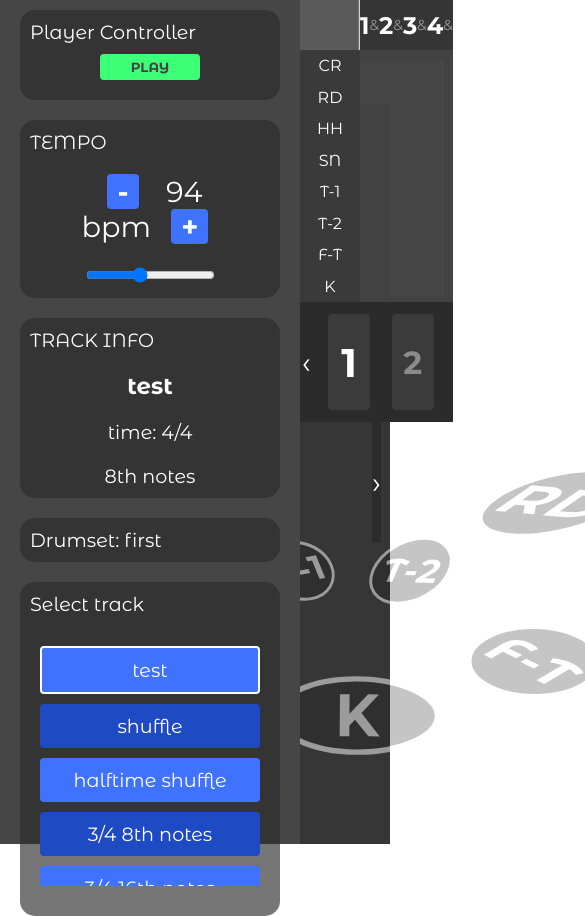
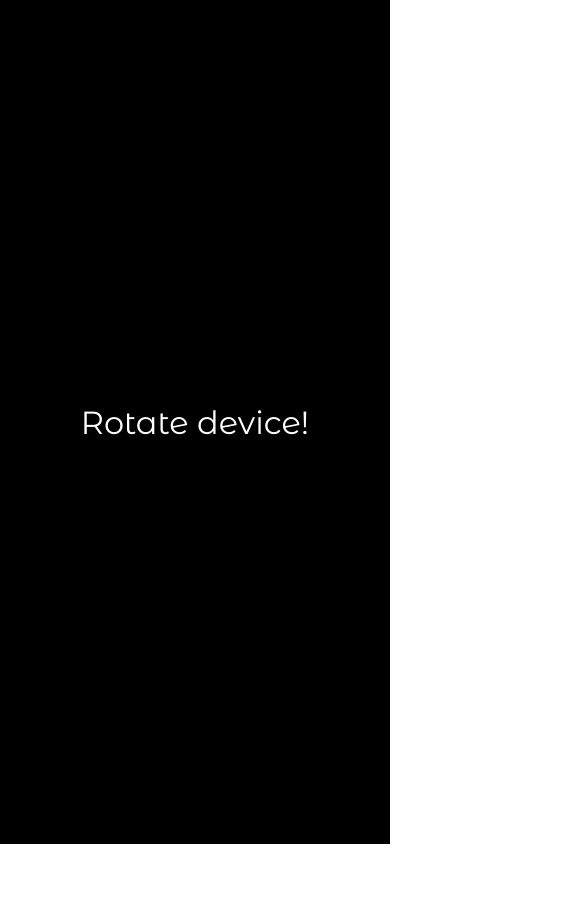
Before and after one commit to Desiak/Drumly, a React (Create React App) app: page / in a window 390 px wide. Shown: the top 916 px of the page, 585 px wide, since content can reach past the window. After the commit the page ends 844 px from the top, so only its background shows below. Built offline with nearby package versions, Linux system fonts and the light colour scheme.

Commit message:
initial responsiveness added

```diff
--- a/src/App.js
+++ b/src/App.js
@@ -14,7 +14,9 @@ function App() {
   return (
     <Provider store={store}>
        <div className="app">
-
+         <div class="rotate-device-info">
+           <p class="rotate-txt">Rotate device!</p>
+         </div>
        <Menu></Menu>
        <Player></Player>
        <Drumset></Drumset>
--- a/src/style/_drumset.scss
+++ b/src/style/_drumset.scss
@@ -1,15 +1,22 @@
 .drumset-container{
-    grid-area: 2/2/3/4;
+    grid-area: d;
     background-color: rgb(54, 54, 54);
     display: flex;
     flex-wrap: wrap;
     justify-content: center;
     align-items: center;
     .drumset{
-        min-width:600px;
+        // min-width:600px;
         width:80%;
         height: 100%;
         position: relative;
+        @media (max-width:1200px){
+            height: 60%;
+            width: 100%;
+        }
+        @media (max-width:768px){
+            display: none;
+        }
     }
     .drumset-pad{
         position: absolute;
--- a/src/style/_main.scss
+++ b/src/style/_main.scss
@@ -13,6 +13,7 @@ body{
     min-width: 100vw;
     min-height: 100vh;
     overflow: hidden;
+
 }
 #root{
     width:100vw;
@@ -22,8 +23,47 @@ body{
     display: grid;
     width: 100%;
     height: 100%;
-    grid-template-columns: minmax(300px, 1fr) 2fr 2fr;
+    grid-template-columns: minmax(340px, 1fr) 4fr;
     grid-template-rows: 1fr 1fr;
+    grid-template-areas:
+    "m p"
+    "m d"
+    ;
+    .rotate-device-info{
+        z-index: 1000;
+        background-color: black;
+        color:white;
+        font-size: 2em;
+        display: none;
+        justify-content: center;
+        align-items: center;
+        position: absolute;
+        width:100%;
+        height: 100%;
+
+    }
+    @media (max-width:1200px) {
+        grid-template-columns: minmax(340px, 1fr) 4fr;
+        grid-template-rows: 1fr 1fr;
+        grid-template-areas:
+        "p p"
+        "m d"
+        ;
+    }
+    @media (max-width:768px) {
+        // grid-template-columns: minmax(340px, 1fr) 4fr;
+        grid-template-rows: 4fr 3fr;
+        grid-template-areas:
+        "p p"
+        "m m"
+        ;
+
+    }
+    @media (max-width: 576px){
+        .rotate-device-info{
+            display: flex;
+        }
+    }
 }
 .container{
 }
--- a/src/style/_menu.scss
+++ b/src/style/_menu.scss
@@ -1,11 +1,15 @@
 .menu-container{
-    grid-area: 1/1/3/2;
+    grid-area: m;
     background-color: rgb(70, 70, 70);
     display: flex;
     // flex-direction: column;
     flex-wrap: wrap;
     z-index: 2;
     justify-content: space-evenly;
+    @media (max-width:1200px) {
+        overflow-y:scroll;
+    }
+
 }
 .input{
     background-color: rgba(43, 43, 43, 0.644);
--- a/src/style/_player.scss
+++ b/src/style/_player.scss
@@ -1,16 +1,15 @@
 
 .player-container{
-    grid-area: 1/2/2/4;
+    grid-area: p;
     background-color: rgb(90, 90, 90);
     position: relative;
+    width: 100%;
     z-index: 1;
     .progress-indicator{
 
         width:100%;
         height: 100%;
-        // background-color: rgba(255, 255, 255, 0.158);
         background-image: linear-gradient(to right, rgba(255, 255, 255, 0) 98%, white);
-        // border-right:8px solid rgb(255, 157, 28);
         position: absolute;
         top:0;
         left:60px;
@@ -24,7 +23,6 @@
     grid-template-rows: 50px 1fr 120px;
     grid-template-areas:
         "empty beat-measure"
-        // "empty clear"
         "tracks-labels beat"
         "beat-order beat-order"
     ;
@@ -311,7 +309,7 @@
     .note{
         background-color: rgba(90, 90, 90, 0.1);
         height: 20px;
-        margin: 0 10px;
+        margin: 0 0.25%;
         // width:30px;
         flex-grow: 1;
         max-width: 60px;
--- a/src/style/style.css
+++ b/src/style/style.css
@@ -27,20 +27,66 @@ body {
   display: grid;
   width: 100%;
   height: 100%;
-  -ms-grid-columns: minmax(300px, 1fr) 2fr 2fr;
-      grid-template-columns: minmax(300px, 1fr) 2fr 2fr;
+  -ms-grid-columns: minmax(340px, 1fr) 4fr;
+      grid-template-columns: minmax(340px, 1fr) 4fr;
   -ms-grid-rows: 1fr 1fr;
       grid-template-rows: 1fr 1fr;
+      grid-template-areas: "m p"
+ "m d";
+}
+
+.app .rotate-device-info {
+  z-index: 1000;
+  background-color: black;
+  color: white;
+  font-size: 2em;
+  display: none;
+  -webkit-box-pack: center;
+      -ms-flex-pack: center;
+          justify-content: center;
+  -webkit-box-align: center;
+      -ms-flex-align: center;
+          align-items: center;
+  position: absolute;
+  width: 100%;
+  height: 100%;
+}
+
+@media (max-width: 1200px) {
+  .app {
+    -ms-grid-columns: minmax(340px, 1fr) 4fr;
+        grid-template-columns: minmax(340px, 1fr) 4fr;
+    -ms-grid-rows: 1fr 1fr;
+        grid-template-rows: 1fr 1fr;
+        grid-template-areas: "p p"
+ "m d";
+  }
+}
+
+@media (max-width: 768px) {
+  .app {
+    -ms-grid-rows: 4fr 3fr;
+        grid-template-rows: 4fr 3fr;
+        grid-template-areas: "p p"
+ "m m";
+  }
+}
+
+@media (max-width: 576px) {
+  .app .rotate-device-info {
+    display: -webkit-box;
+    display: -ms-flexbox;
+    display: flex;
+  }
 }
 
 .player-container {
   -ms-grid-row: 1;
-  -ms-grid-row-span: 1;
   -ms-grid-column: 2;
-  -ms-grid-column-span: 2;
-  grid-area: 1/2/2/4;
+  grid-area: p;
   background-color: #5a5a5a;
   position: relative;
+  width: 100%;
   z-index: 1;
   display: -ms-grid;
   display: grid;
@@ -48,7 +94,9 @@ body {
       grid-template-columns: 60px 1fr;
   -ms-grid-rows: 50px 1fr 120px;
       grid-template-rows: 50px 1fr 120px;
-      grid-template-areas: "empty beat-measure" "tracks-labels beat" "beat-order beat-order";
+      grid-template-areas: "empty beat-measure"
+ "tracks-labels beat"
+ "beat-order beat-order";
 }
 
 .player-container .progress-indicator {
@@ -418,7 +466,7 @@ body {
 .track .note {
   background-color: rgba(90, 90, 90, 0.1);
   height: 20px;
-  margin: 0 10px;
+  margin: 0 0.25%;
   -webkit-box-flex: 1;
       -ms-flex-positive: 1;
           flex-grow: 1;
@@ -481,8 +529,7 @@ body {
   -ms-grid-row: 1;
   -ms-grid-row-span: 2;
   -ms-grid-column: 1;
-  -ms-grid-column-span: 1;
-  grid-area: 1/1/3/2;
+  grid-area: m;
   background-color: #464646;
   display: -webkit-box;
   display: -ms-flexbox;
@@ -493,6 +540,12 @@ body {
   -webkit-box-pack: space-evenly;
       -ms-flex-pack: space-evenly;
           justify-content: space-evenly;
+}
+
+@media (max-width: 1200px) {
+  .menu-container {
+    overflow-y: scroll;
+  }
 }
 
 .input {
@@ -630,10 +683,8 @@ body {
 
 .drumset-container {
   -ms-grid-row: 2;
-  -ms-grid-row-span: 1;
   -ms-grid-column: 2;
-  -ms-grid-column-span: 2;
-  grid-area: 2/2/3/4;
+  grid-area: d;
   background-color: #363636;
   display: -webkit-box;
   display: -ms-flexbox;
@@ -649,10 +700,22 @@ body {
 }
 
 .drumset-container .drumset {
-  min-width: 600px;
   width: 80%;
   height: 100%;
   position: relative;
+}
+
+@media (max-width: 1200px) {
+  .drumset-container .drumset {
+    height: 60%;
+    width: 100%;
+  }
+}
+
+@media (max-width: 768px) {
+  .drumset-container .drumset {
+    display: none;
+  }
 }
 
 .drumset-container .drumset-pad {
```
Also changed, not shown: 1 other file (tests, documents, lock files or other folders).
